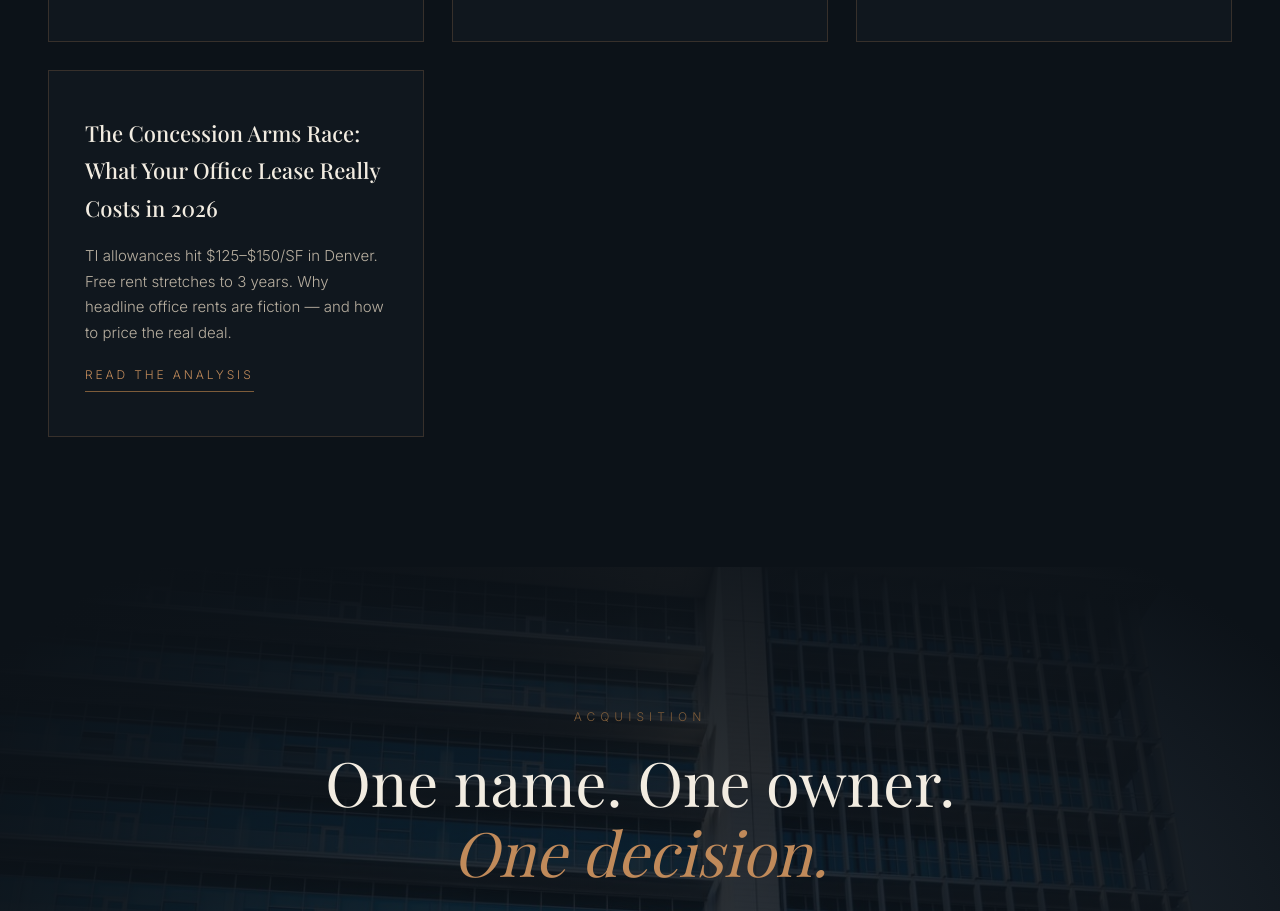
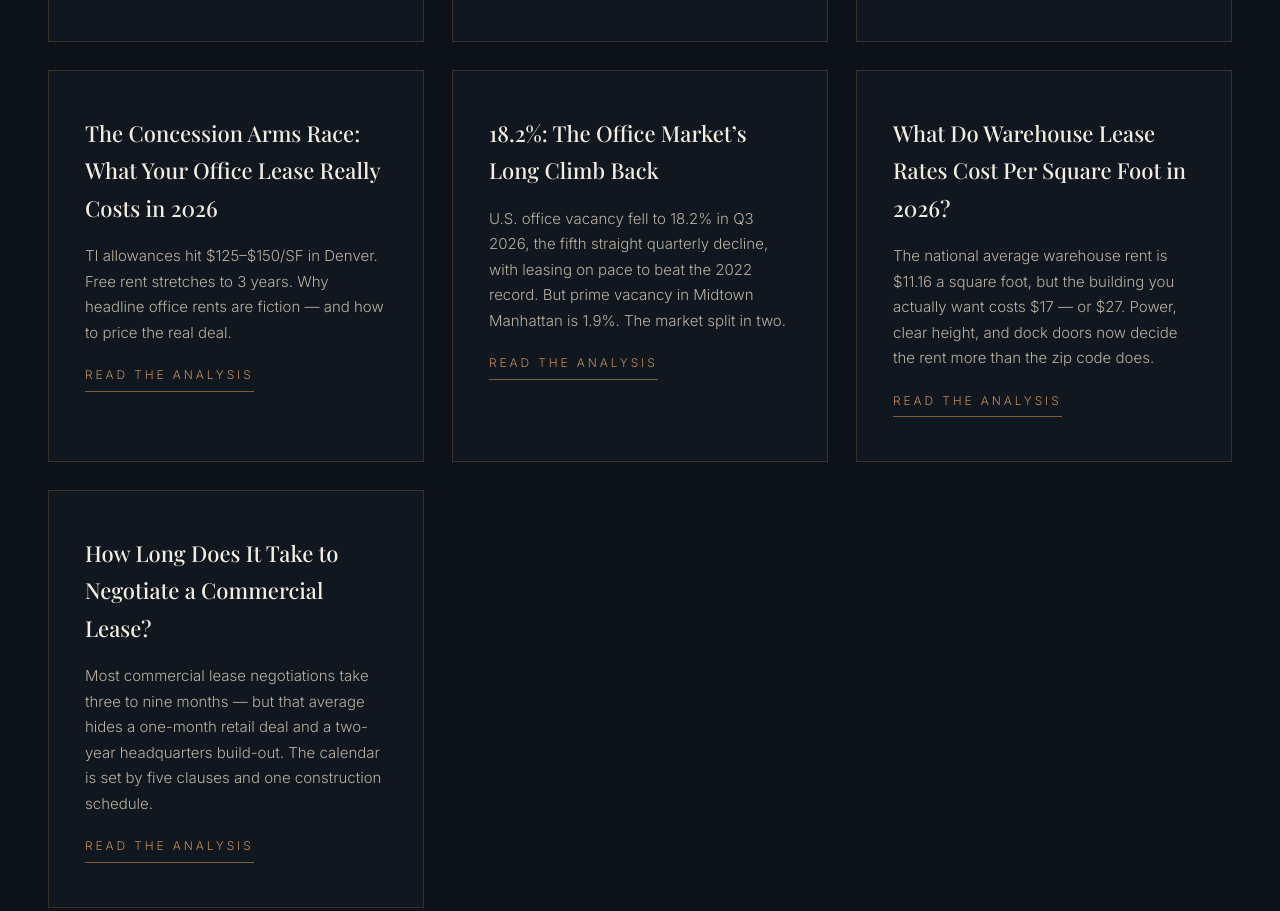
Before and after one commit to primedomaincapital/commercialleaserates, a plain HTML site: page index.html in a window 1280 px wide. Shown: the part 4670-5581 px from the top of the page. Drawn offline with nearby package versions, Linux system fonts and the light colour scheme; a web font is replaced by a local one.

Commit message:
Homepage: add Intelligence cards 5–7 to buyers grid

```diff
--- a/index.html
+++ b/index.html
@@ -127,7 +127,7 @@ footer a{color:var(--copper);text-decoration:none}
     <div class="buyer reveal"><h3>Office Vacancy 2026: The Flight to Quality, in Numbers</h3><p>National office vacancy sits near historic highs — yet trophy towers in Manhattan and Miami lease at record rents. The market hasn’t collapsed; it has bifurcated. Here is what the lease data actually shows.</p><a class="read" href="insights/article1.html">Read the analysis</a></div>
     <div class="buyer reveal"><h3>How Commercial Lease Rates Are Really Set</h3><p>Asking rent is theater. Effective rent — after free months, TI allowances, and escalations — is the real number, and it rarely appears in any public record. A field guide to reading between the lines.</p><a class="read" href="insights/article2.html">Read the analysis</a></div>
     <div class="buyer reveal"><h3>Retail’s Second Act: What the Lease Data Shows</h3><p>Shopping center vacancy is at multi-decade lows while new construction barely registers. The “retail apocalypse” ended years ago — the lease rates prove it.</p><a class="read" href="insights/article3.html">Read the analysis</a></div>
-  <div class="buyer reveal"><h3>The Concession Arms Race: What Your Office Lease Really Costs in 2026</h3><p>TI allowances hit $125–$150/SF in Denver. Free rent stretches to 3 years. Why headline office rents are fiction — and how to price the real deal.</p><a class="read" href="insights/article4.html">Read the analysis</a></div>
+  <div class="buyer reveal"><h3>The Concession Arms Race: What Your Office Lease Really Costs in 2026</h3><p>TI allowances hit $125–$150/SF in Denver. Free rent stretches to 3 years. Why headline office rents are fiction — and how to price the real deal.</p><a class="read" href="insights/article4.html">Read the analysis</a></div><div class="buyer reveal"><h3>18.2%: The Office Market&rsquo;s Long Climb Back</h3><p>U.S. office vacancy fell to 18.2% in Q3 2026, the fifth straight quarterly decline, with leasing on pace to beat the 2022 record. But prime vacancy in Midtown Manhattan is 1.9%. The market split in two.</p><a class="read" href="insights/article5.html">Read the analysis</a></div><div class="buyer reveal"><h3>What Do Warehouse Lease Rates Cost Per Square Foot in 2026?</h3><p>The national average warehouse rent is $11.16 a square foot, but the building you actually want costs $17 &mdash; or $27. Power, clear height, and dock doors now decide the rent more than the zip code does.</p><a class="read" href="insights/article6.html">Read the analysis</a></div><div class="buyer reveal"><h3>How Long Does It Take to Negotiate a Commercial Lease?</h3><p>Most commercial lease negotiations take three to nine months &mdash; but that average hides a one-month retail deal and a two-year headquarters build-out. The calendar is set by five clauses and one construction schedule.</p><a class="read" href="insights/article7.html">Read the analysis</a></div>
   </div>
 </section>
 <div class="cta-panel">
```
